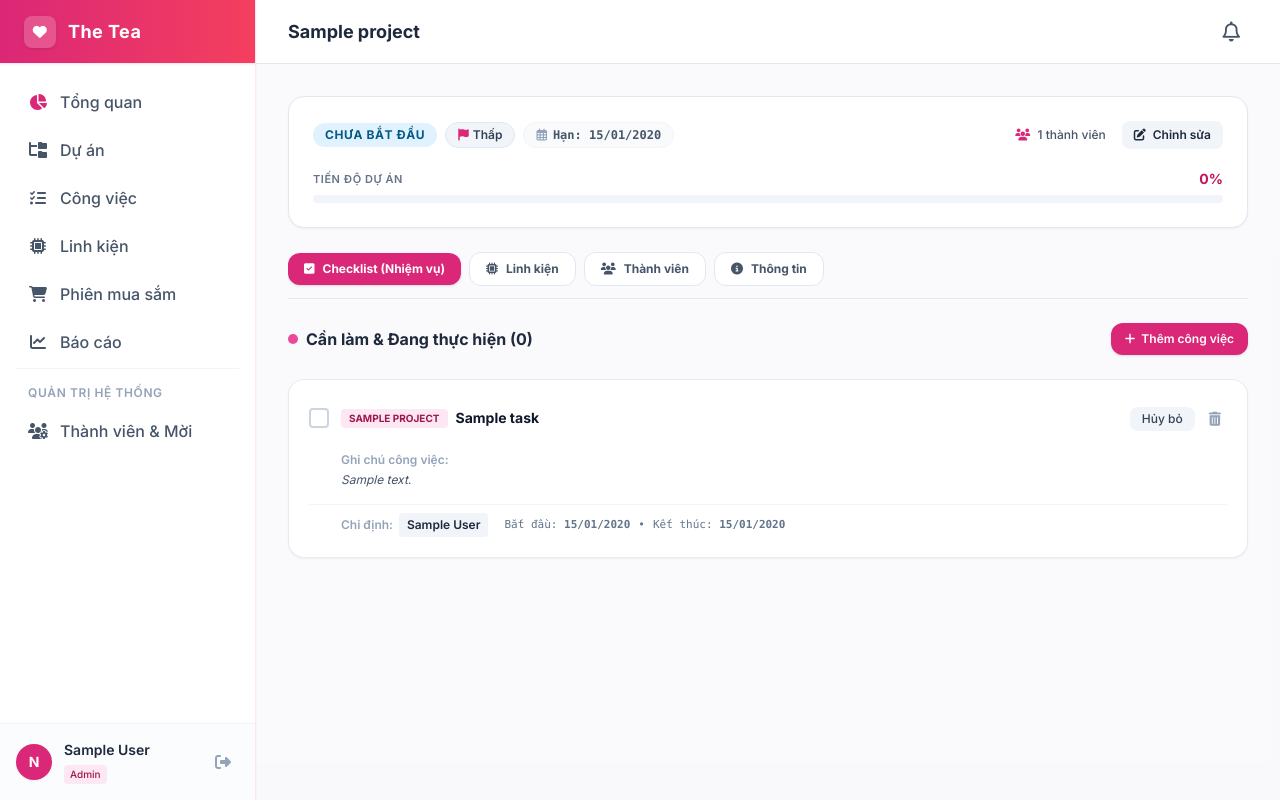
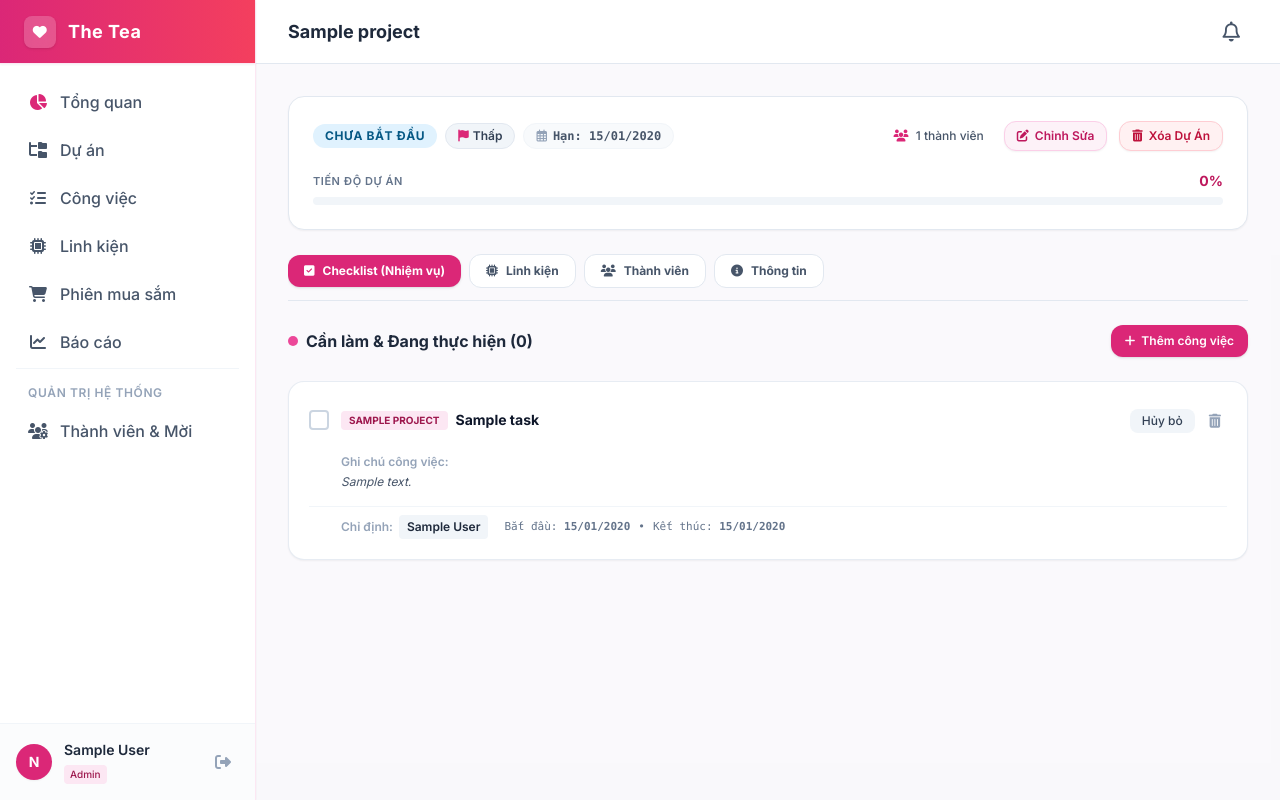
Before and after one commit to pttthptndc10/The-Tea, a Django app: page /projects/00000000-0000-0000-0000-000000000001/ in a window 1280 px wide. Run offline with Django 4.2, Linux system fonts and the light colour scheme; a user stored in the database is signed in; tables that the repository leaves empty hold one stand-in row (values such as "Sample post"); data that the repository does not hold is empty; some libraries are stand-ins or nearby versions.

Commit message:
feat: add Edit and Delete Project buttons for Admin with modal confirmation

```diff
--- a/templates/projects/project_detail.html
+++ b/templates/projects/project_detail.html
@@ -50,13 +50,20 @@
                 </span>
             </div>
 
-            <!-- Member Count & Actions -->
-            <div class="flex items-center gap-4 text-xs font-medium text-slate-600">
-                <span><i class="fa-solid fa-users text-brand-600 mr-1"></i> {{ members|length }} thành viên</span>
-                {% if can_edit %}
-                <a href="{% url 'projects:edit' project.id %}" class="px-3 py-1.5 bg-slate-100 hover:bg-slate-200 text-slate-800 rounded-lg transition font-semibold">
-                    <i class="fa-solid fa-pen-to-square mr-1"></i> Chỉnh sửa
+            <!-- Member Count & Actions (Edit & Delete for Admin) -->
+            <div class="flex items-center gap-3 text-xs font-medium text-slate-600 flex-wrap">
+                <span class="mr-2"><i class="fa-solid fa-users text-pink-600 mr-1"></i> {{ members|length }} thành viên</span>
+
+                {% if can_edit or user.role == 'ADMIN' or user.is_staff or user.is_superuser %}
+                <a href="{% url 'projects:edit' project.id %}" class="px-3 py-1.5 bg-pink-50 hover:bg-pink-100 text-pink-700 font-semibold rounded-xl border border-pink-200 transition shadow-sm flex items-center gap-1.5">
+                    <i class="fa-solid fa-pen-to-square"></i> Chỉnh Sửa
                 </a>
+                {% endif %}
+
+                {% if user.role == 'ADMIN' or user.is_staff or user.is_superuser %}
+                <button type="button" onclick="openModal('deleteProjectModal')" class="px-3 py-1.5 bg-rose-50 hover:bg-rose-100 text-rose-700 font-semibold rounded-xl border border-rose-200 transition shadow-sm flex items-center gap-1.5">
+                    <i class="fa-solid fa-trash-can"></i> Xóa Dự Án
+                </button>
                 {% endif %}
             </div>
         </div>
@@ -464,8 +471,31 @@
                 <button type="button" onclick="closeModal('assignModal')" class="px-4 py-2 text-sm font-medium text-slate-600 hover:bg-slate-100 rounded-xl">Hủy</button>
                 <button type="submit" class="px-4 py-2 text-sm font-semibold bg-brand-600 text-white hover:bg-brand-700 rounded-xl shadow">Xác Nhận Chỉ Định</button>
             </div>
+<!-- Delete Project Confirmation Modal (Admin Only) -->
+<div id="deleteProjectModal" class="fixed inset-0 z-50 hidden bg-slate-900/50 backdrop-blur-sm flex items-center justify-center p-4">
+    <div class="bg-white rounded-3xl shadow-2xl max-w-md w-full p-6 space-y-5 border border-rose-100">
+        <div class="flex items-center justify-between border-b border-rose-100 pb-3">
+            <h3 class="text-lg font-bold text-rose-700 flex items-center gap-2">
+                <i class="fa-solid fa-triangle-exclamation text-rose-600"></i>
+                <span>Xác Nhận Xóa Dự Án</span>
+            </h3>
+            <button onclick="closeModal('deleteProjectModal')" class="text-slate-400 hover:text-slate-600"><i class="fa-solid fa-xmark text-lg"></i></button>
+        </div>
+        <div class="space-y-2 text-sm text-slate-600">
+            <p>Bạn có chắc chắn muốn xóa dự án <strong class="text-slate-900">'{{ project.name }}'</strong> không?</p>
+            <div class="p-3 bg-rose-50 border border-rose-200 rounded-2xl text-xs text-rose-700 font-medium">
+                <i class="fa-solid fa-circle-info mr-1"></i> Hành động này sẽ xóa toàn bộ Nhiệm vụ và Linh kiện thuộc dự án này và <strong>KHÔNG THỂ khôi phục</strong>.
+            </div>
+        </div>
+        <form method="POST" action="{% url 'projects:delete' project.id %}" class="flex justify-end gap-3 pt-2">
+            {% csrf_token %}
+            <button type="button" onclick="closeModal('deleteProjectModal')" class="px-4 py-2.5 text-xs font-semibold text-slate-600 hover:bg-slate-100 rounded-xl transition">Hủy bỏ</button>
+            <button type="submit" class="px-5 py-2.5 text-xs font-bold bg-gradient-to-r from-rose-600 to-pink-600 hover:from-rose-700 hover:to-pink-700 text-white rounded-xl shadow-lg shadow-rose-500/30 transition">
+                <i class="fa-solid fa-trash-can mr-1"></i> Đồng Ý Xóa Dự Án
+            </button>
         </form>
     </div>
+</div>
 </div>
 
 <script>
```
